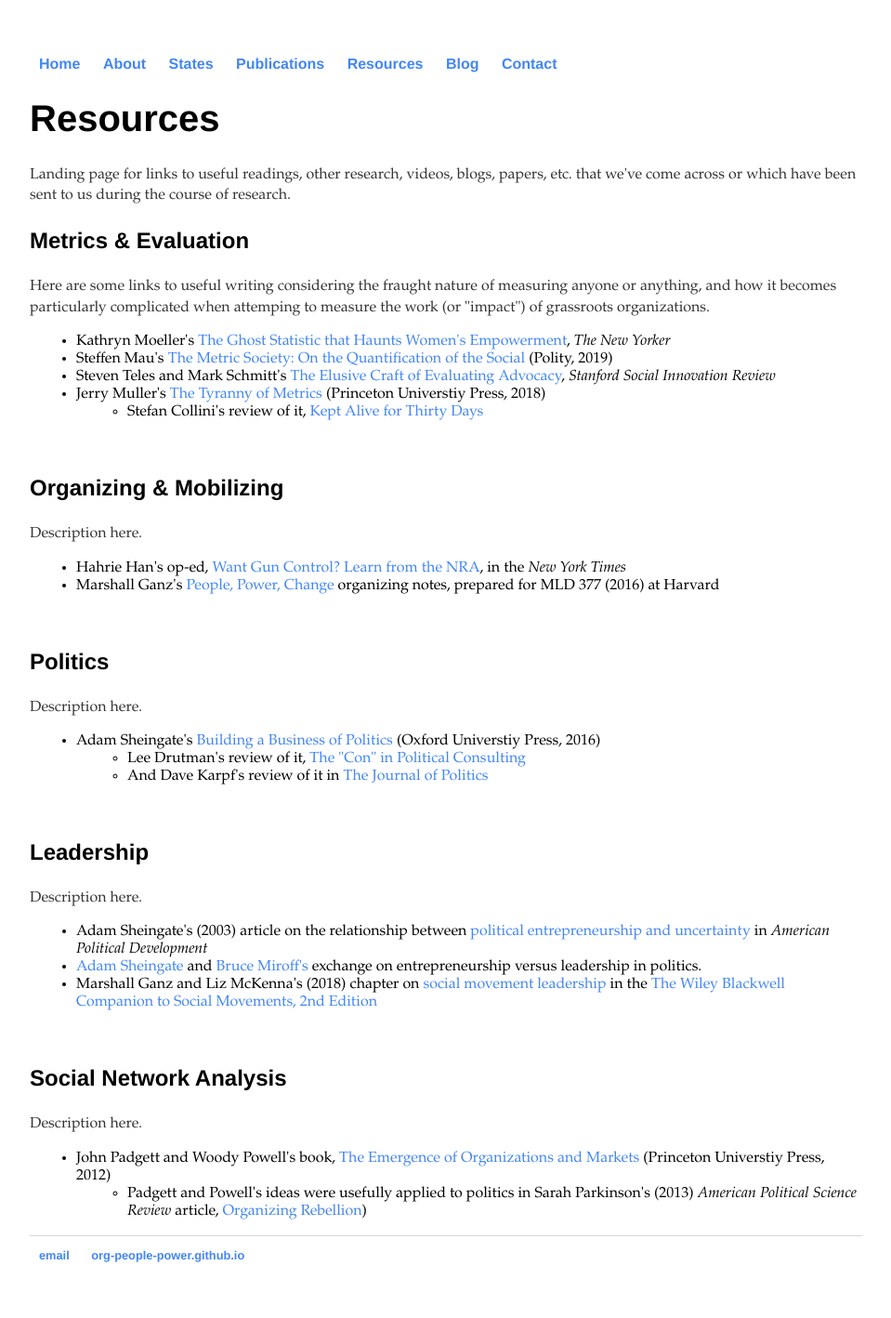
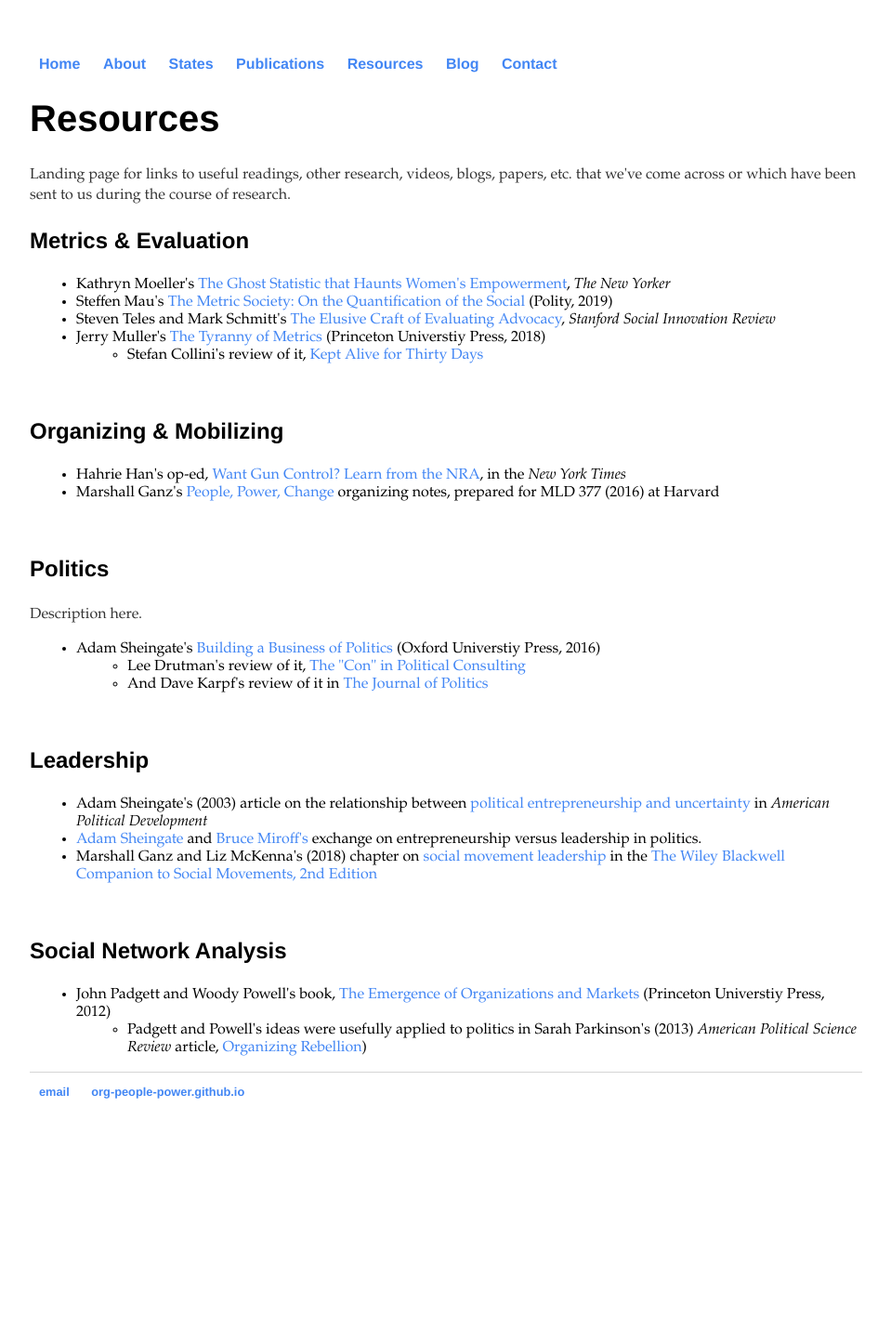
Before and after one commit to org-people-power/org-people-power.github.io, a Jekyll site: the page built from resources/index.html, in a window 1280 px wide. Shown: the whole page at 93% size, without its empty margins (160-1119 px from the left). Built offline with Jekyll 4.4.1, drawn with Linux system fonts in a browser that asks for light colours; after the commit the page ends 1242 px from its top, so only the background shows below that.

Commit message:
Update index.html

```diff
--- a/resources/index.html
+++ b/resources/index.html
@@ -7,7 +7,6 @@ title: Resources
 <p>Landing page for links to useful readings, other research, videos, blogs, papers, etc. that we've come across or which have been sent to us during the course of research.</p>
 
 <h3>Metrics & Evaluation</h3>
-<p>Here are some links to useful writing considering the fraught nature of measuring anyone or anything, and how it becomes particularly complicated when attemping to measure the work (or "impact") of grassroots organizations.
 	<ul>
 	<li> Kathryn Moeller's <a href="https://www.newyorker.com/science/elements/the-ghost-statistic-that-haunts-womens-empowerment">The Ghost Statistic that Haunts Women's Empowerment</a>,<i> The New Yorker</i></li>
 	<li> Steffen Mau's <a href="https://www.wiley.com/en-us/The+Metric+Society+on+the+Quantification+of+the+Social-p-9781509530403">The Metric Society: On the Quantification of the Social</a> (Polity, 2019)
@@ -21,7 +20,6 @@ title: Resources
 <br>
 
 <h3>Organizing & Mobilizing</h3>
-<p> Description here.
 	<ul>
 	<li> Hahrie Han's op-ed, <a href="https://www.nytimes.com/2017/10/04/opinion/gun-control-nra-vegas.html">Want Gun Control? Learn from the NRA</a>, in the <i> New York Times </i></li>
 	<li> Marshall Ganz's <a href="https://projects.iq.harvard.edu/.../ganzorganizing/.../organizing_notes_s2016_2.0_mg.docx">People, Power, Change</a> organizing notes, prepared for MLD 377 (2016) at Harvard</li>
@@ -42,7 +40,6 @@ title: Resources
 <br>
 
 <h3>Leadership</h3>
-<p> Description here.
 	<ul>
 	<li> Adam Sheingate's (2003) article on the relationship between <a href="https://www.dropbox.com/s/gkijerqphufsvi1/Sheingate-APDLeadership.pdf?dl=0">political entrepreneurship and uncertainty</a> in <i>American Political Development</i></li>
 		<li> <a href="https://books.google.com.br/books/about/Formative_Acts.html?id=swmbX4R3_kAC&printsec=frontcover&source=kp_read_button&redir_esc=y#v=onepage&q&f=false">Adam Sheingate</a> and <a href="https://www.dropbox.com/s/o191ajwegysxzw9/Miroff-Leadership.pdf?dl=0">Bruce Miroff's</a> exchange on entrepreneurship versus leadership in politics.
@@ -52,7 +49,6 @@ title: Resources
 <br>
 
 <h3> Social Network Analysis</h3>
-<p> Description here.
 	<ul>
 		<li>John Padgett and Woody Powell's book, <a href="https://press.princeton.edu/titles/9909.html">The Emergence of Organizations and Markets</a> (Princeton Universtiy Press, 2012)</li>
 		<ul ul>
```
